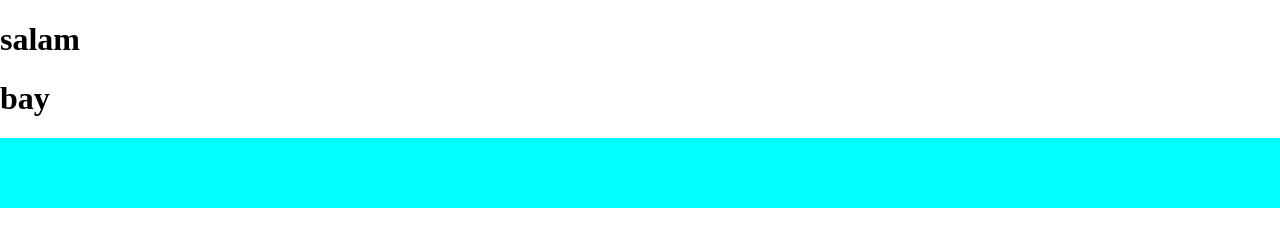
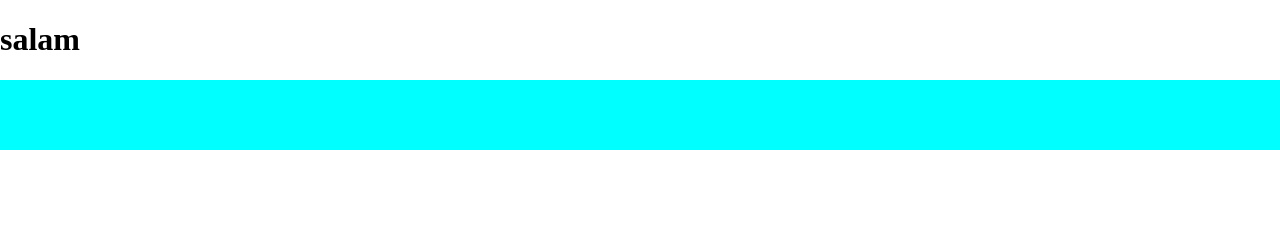
Before and after one commit to Hamidreza777/sabz, a plain HTML site: page index.html in a window 1280 px wide. Drawn offline with Linux system fonts and the light colour scheme.

Commit message:
first code

```diff
--- a/index.html
+++ b/index.html
@@ -9,7 +9,7 @@
 </head>
 <body>
     <h1>salam</h1>
-    <h1>bay</h1>
+    <div></div>
 <header></header>
 </body>
 </html>
```
